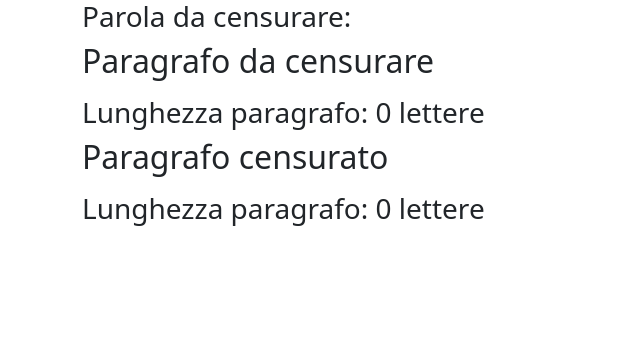
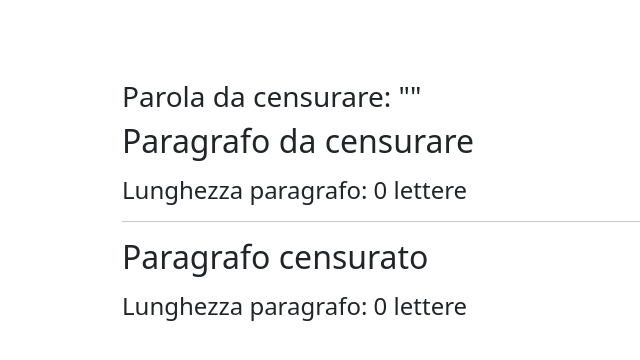
Before and after one commit to LucaRanieri96/php-badwords, a PHP site: page /myscript.php in a window 1280 px wide. Shown: the top 360 px of the page, without its empty margins (0-640 px from the left). Run offline with PHP 8.4, Linux system fonts and the light colour scheme; data that the repository does not hold is empty.

Commit message:
Add some style

```diff
--- a/index.php
+++ b/index.php
@@ -5,6 +5,7 @@
   <meta charset="UTF-8">
   <meta http-equiv="X-UA-Compatible" content="IE=edge">
   <meta name="viewport" content="width=device-width, initial-scale=1.0">
+  <link rel="stylesheet" href="style.css">
   <link href="https://cdn.jsdelivr.net/npm/bootstrap@5.3.0-alpha3/dist/css/bootstrap.min.css" rel="stylesheet" integrity="sha384-KK94CHFLLe+nY2dmCWGMq91rCGa5gtU4mk92HdvYe+M/SXH301p5ILy+dN9+nJOZ" crossorigin="anonymous">
 
   <title>Censura</title>
--- a/myscript.php
+++ b/myscript.php
@@ -14,24 +14,26 @@
   <meta http-equiv="X-UA-Compatible" content="IE=edge">
   <meta name="viewport" content="width=device-width, initial-scale=1.0">
   <title>Document</title>
+  <link rel="stylesheet" href="style.css">
   <link href="https://cdn.jsdelivr.net/npm/bootstrap@5.3.0-alpha3/dist/css/bootstrap.min.css" rel="stylesheet" integrity="sha384-KK94CHFLLe+nY2dmCWGMq91rCGa5gtU4mk92HdvYe+M/SXH301p5ILy+dN9+nJOZ" crossorigin="anonymous">
 </head>
 
 <body>
   <div class="container">
-    <div>
-      <h3>Parola da censurare: </h3>
-      <span><?php echo $censoredWord; ?></span>
+    <div class="d-flex">
+      <h3>Parola da censurare: "<?php echo $censoredWord;?>" </h3>
+      <div></div>
     </div>
     <div>
       <h2>Paragrafo da censurare</h2>
       <p><?php echo $paragraph; ?></p>
-      <h3>Lunghezza paragrafo: <?php echo strlen($paragraph);?> lettere</h3>
+      <h4>Lunghezza paragrafo: <?php echo strlen($paragraph);?> lettere</h4>
     </div>
+    <hr>
     <div>
       <h2>Paragrafo censurato</h2>
       <p><?php echo $newParagraph; ?></p>
-      <h3>Lunghezza paragrafo: <?php echo strlen($newParagraph);?> lettere</h3>
+      <h4>Lunghezza paragrafo: <?php echo strlen($newParagraph);?> lettere</h4>
     </div>
   </div>
 
--- /dev/null
+++ b/style.css
@@ -0,0 +1,6 @@
+body{
+    padding-left: 10vh;
+    padding-top: 10vh;
+    background-color: #161616;
+    color: white;
+}
```
